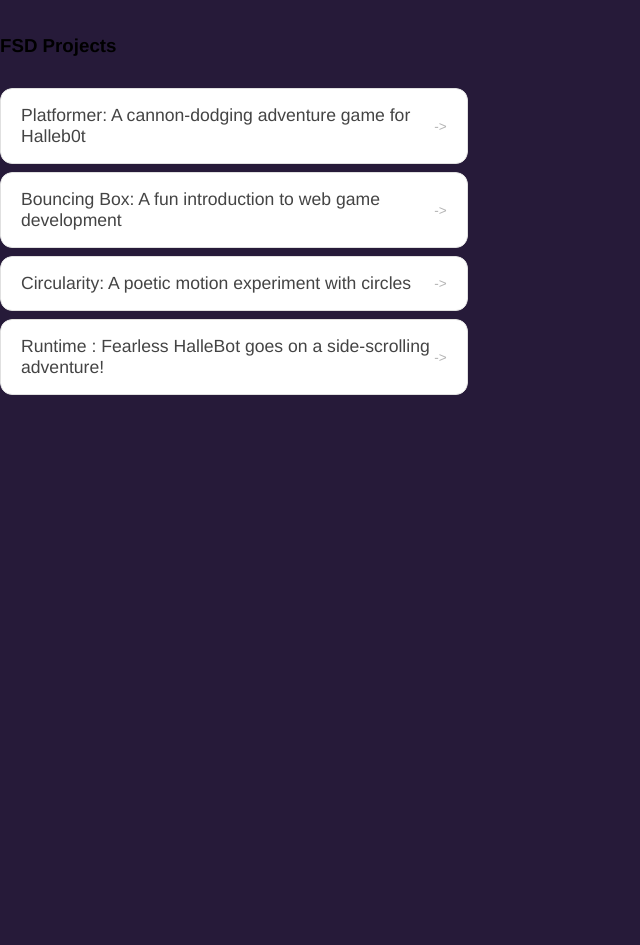
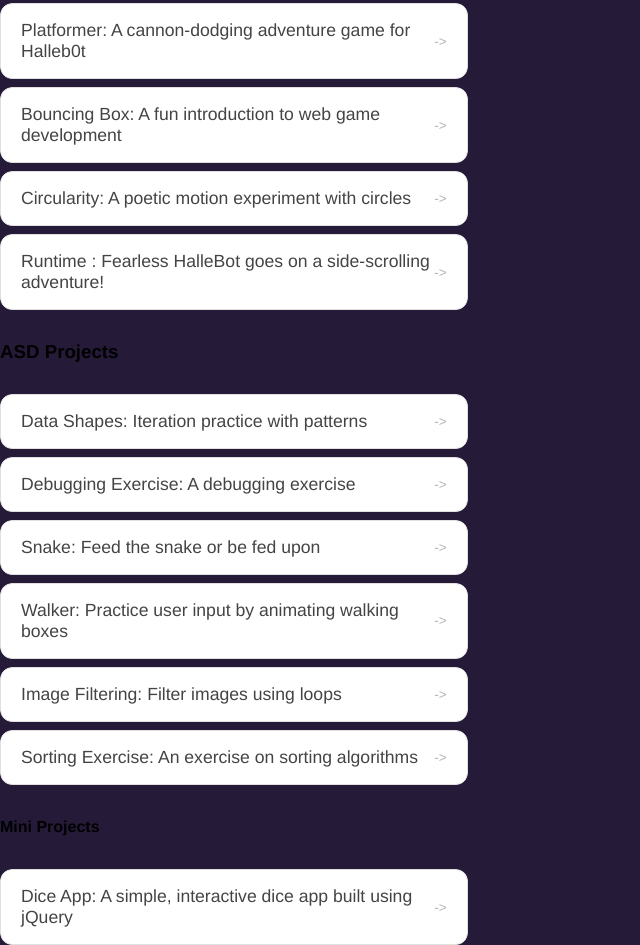
Before and after one commit to hampton44822/hampton44822.github.io, a plain HTML site: page portfolio.html in a window 1280 px wide. Shown: the part 270-1215 px from the top of the page, without its empty margins (0-640 px from the left). Before the commit the page ends 800 px from the top, so only its background shows below. Drawn offline with Linux system fonts and the light colour scheme.

Commit message:
ASD and mini

```diff
--- a/fsd-projects/circularity/js/gamification.js
+++ b/fsd-projects/circularity/js/gamification.js
@@ -112,7 +112,7 @@ var Gamification = (function () {
   // Create player 1 (always green, uses WASD)
   function createPlayer1() {
     player1 = draw.randomCircleInArea(canvas, true, true, "#00FF00", 3);
-    player1.radius = 15;
+    player1.radius = 10;
     player1.scaleX = player1.scaleY = 1.5;
 
     // Set consistent start position
--- a/portfolio.html
+++ b/portfolio.html
@@ -37,7 +37,21 @@
 </li>
 
         </ul>
-      <!--ASD projects will go here-->
+        <h3> ASD Projects</h3>
+        <ul id="portfolio">
+          <li><a href="asd-projects/data-shapes"> Data Shapes: Iteration practice with patterns</a></li>
+<li><a href="asd-projects/debugging-exercise"> Debugging Exercise: A debugging exercise</a></li>
+<li><a href="asd-projects/snake">Snake: Feed the snake or be fed upon</a></li>
+<li><a href="asd-projects/walker">Walker: Practice user input by animating walking boxes</a></li>
+<li><a href="asd-projects/image-filtering">Image Filtering: Filter images using loops</a></li>
+<li><a href="asd-projects/sorting">Sorting Exercise: An exercise on sorting algorithms</a></li>
+</ul>
+
+<h4>Mini Projects</h4>
+<ul id ="portfolio">
+    <li><a href="asd-projects/dice-app"> Dice App: A simple, interactive dice app built using jQuery</a></li>
+</ul>
+
 
      </div>
      </main>
```
Also changed, not shown: fsd-projects/circularity/js/init.js (+10 -1 lines).
